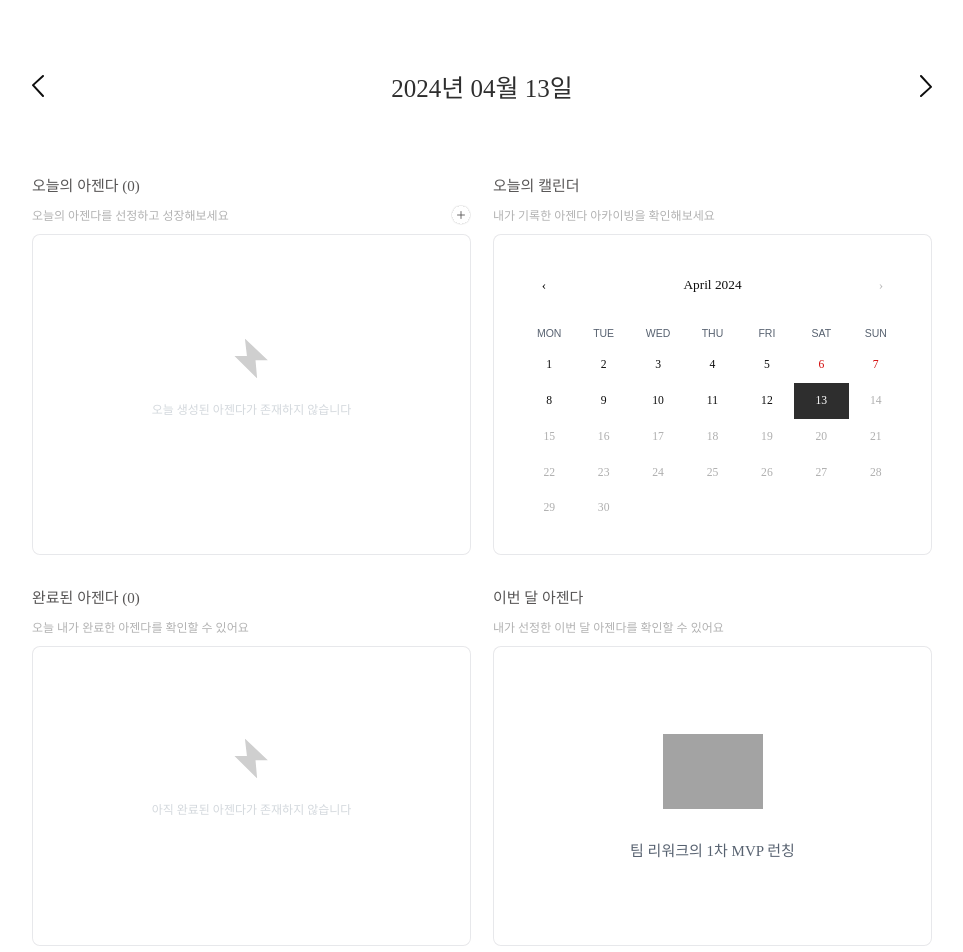
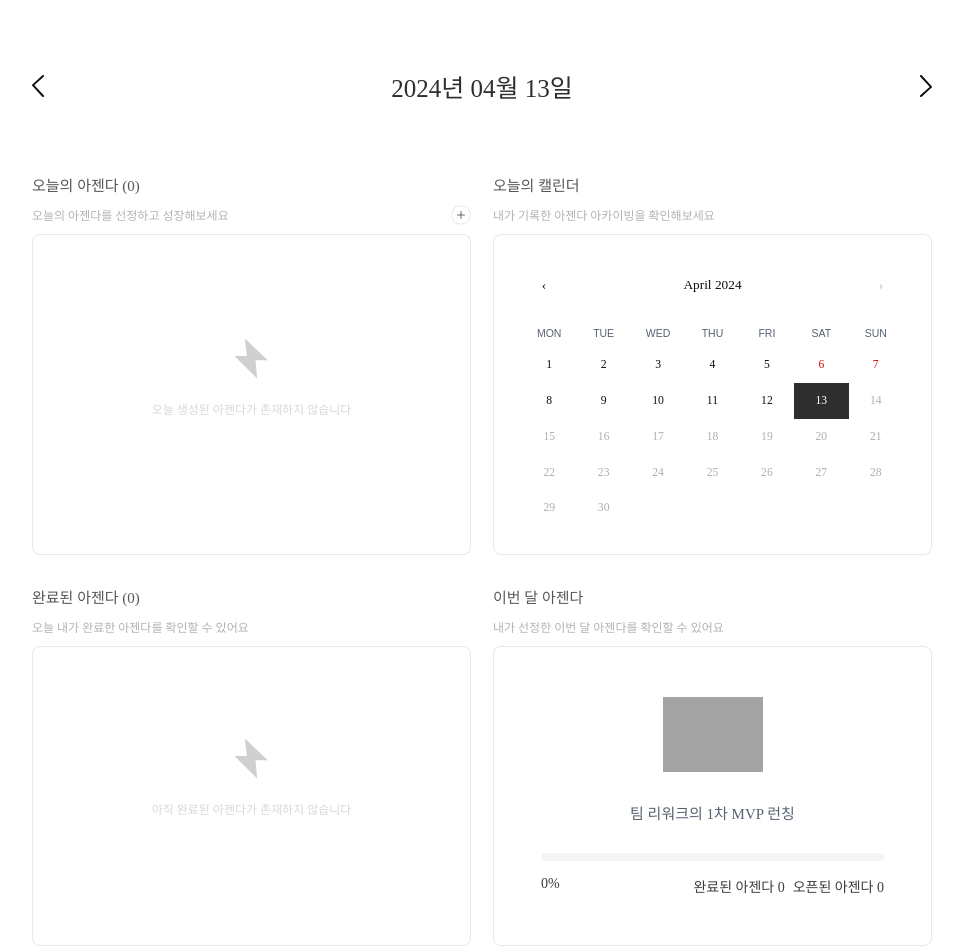
Before and after one commit to klmhyeonwoo/rework, a React (Vite) app: page /main in a window 1280 px wide. Shown: the top 952 px of the page, without its empty margins (166-1129 px from the left). Built offline with nearby package versions, Linux system fonts and the light colour scheme; grey boxes are pictures that could not be loaded; a web font is replaced by a local one.

Commit message:
feat: #22 아젠다 상태창 추가

```diff
--- a/package.json
+++ b/package.json
@@ -21,7 +21,7 @@
     "react-calendar": "^5.0.0",
     "react-dom": "^18.2.0",
     "react-router-dom": "^6.22.3",
-    "swiper": "^11.1.1"
+    "swiper": "^11.1.3"
   },
   "devDependencies": {
     "@types/lodash": "^4.17.1",
--- a/src/app/main/index.tsx
+++ b/src/app/main/index.tsx
@@ -28,6 +28,7 @@ import moment from "moment";
 import "moment/locale/ko";
 import { Beforeunload } from "react-beforeunload";
 import NotDataWithContentBox from "@/component/common/NotDataWithContentBox.tsx";
+import StatusBar from "@/component/main/StatusBar.tsx";
 
 export type ValuePiece = Date | null;
 export type Value = ValuePiece | [ValuePiece, ValuePiece];
@@ -231,6 +232,7 @@ export default function Main() {
                     text-align: center;
                   `}
                 />
+                <StatusBar todoList={todo} completeList={complete} />
               </ContentBox>
             </div>
             <ContentBox
--- a/src/component/main/Performence.tsx
+++ b/src/component/main/Performence.tsx
@@ -15,6 +15,8 @@ import telemechine3D from "@/assets/3d/performence/telemechine.gif";
 
 import { css } from "@emotion/react";
 import { Swiper, SwiperSlide } from "swiper/react";
+import { Autoplay } from "swiper/modules";
+
 import "swiper/css";
 import { DESIGN_SYSTEM_COLOR } from "@/style/variable.ts";
 import { useRef } from "react";
@@ -41,7 +43,16 @@ export default function Performence() {
 
   return (
     <div>
-      <Swiper spaceBetween={30} slidesPerView={3}>
+      <Swiper
+        modules={[Autoplay]}
+        spaceBetween={30}
+        slidesPerView={3.5}
+        autoplay={{
+          delay: 1500,
+          disableOnInteraction: false,
+        }}
+        loop={true}
+      >
         {mock.map((item) => {
           const key = useRef(Math.floor(Math.random() * GRAPHIC_LIST.length));
           return (
--- /dev/null
+++ b/src/component/main/StatusBar.tsx
@@ -0,0 +1,75 @@
+import { css } from "@emotion/react";
+import { DESIGN_SYSTEM_COLOR } from "@/style/variable.ts";
+import { agendaProps } from "@/app/main";
+
+interface statusDataProps {
+  todoList: agendaProps[];
+  completeList: agendaProps[];
+}
+export default function StatusBar({ todoList, completeList }: statusDataProps) {
+  return (
+    <div
+      css={css`
+        display: flex;
+        flex-direction: column;
+        row-gap: 1.5rem;
+        width: 100%;
+      `}
+    >
+      <div
+        css={css`
+          position: relative;
+          width: 100%;
+          border-radius: 0.7rem;
+          height: 0.8rem;
+          background-color: ${DESIGN_SYSTEM_COLOR.grey100};
+        `}
+      >
+        <div
+          css={css`
+            position: absolute;
+            width: ${(completeList.length / (todoList.length + completeList.length)) * 100}%;
+            border-radius: 0.7rem;
+            height: 0.8rem;
+            background-color: ${DESIGN_SYSTEM_COLOR.kreamBlack};
+            transition: 0.4s all;
+          `}
+        />
+      </div>
+      <div
+        css={css`
+          width: 100%;
+          display: flex;
+          color: ${DESIGN_SYSTEM_COLOR.kreamBlack};
+          font-weight: 300;
+
+          #score {
+            font-weight: 500;
+          }
+
+          span:nth-of-type(1) {
+            margin-right: auto;
+          }
+
+          div:nth-of-type(1) {
+            margin-left: auto;
+            display: flex;
+            column-gap: 0.8rem;
+          }
+        `}
+      >
+        <span id="score">
+          {todoList.length && completeList.length ? Math.floor((completeList.length / (todoList.length + completeList.length)) * 100) : 0}%{" "}
+        </span>
+        <div>
+          <span>
+            완료된 아젠다 <span id="score">{completeList.length}</span>
+          </span>
+          <span>
+            오픈된 아젠다 <span id="score">{todoList.length}</span>
+          </span>
+        </div>
+      </div>
+    </div>
+  );
+}
```
Also changed, not shown: 1 other file (tests, documents, lock files or other folders).
